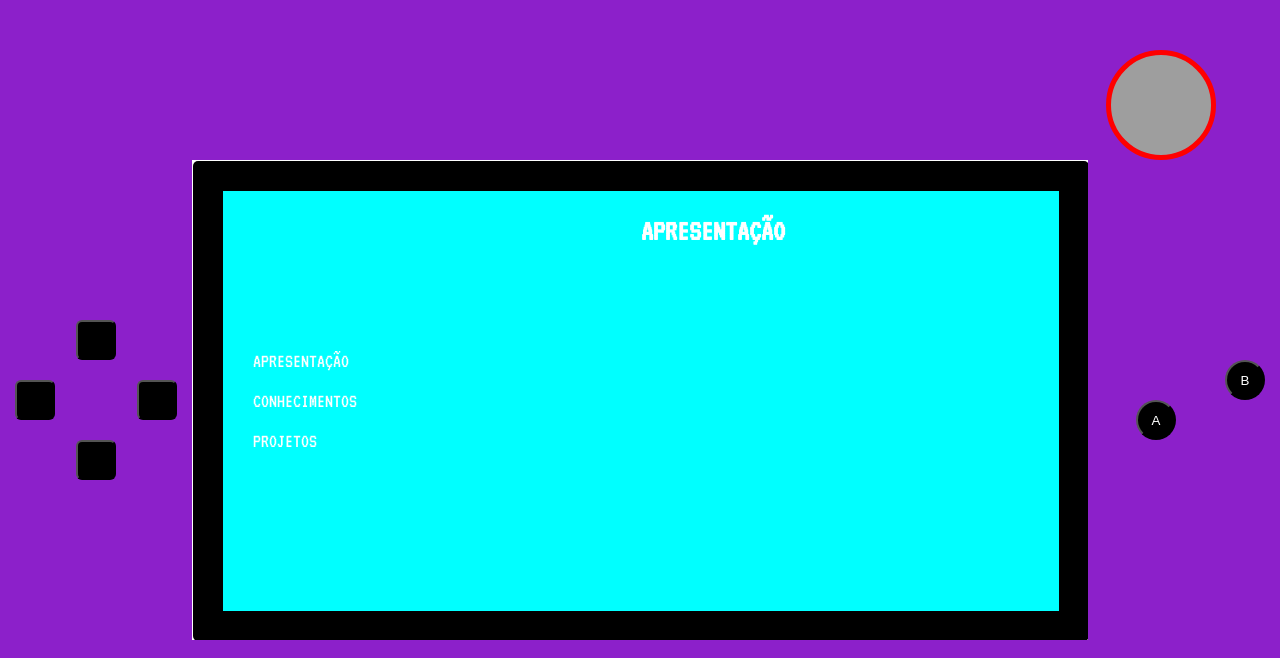
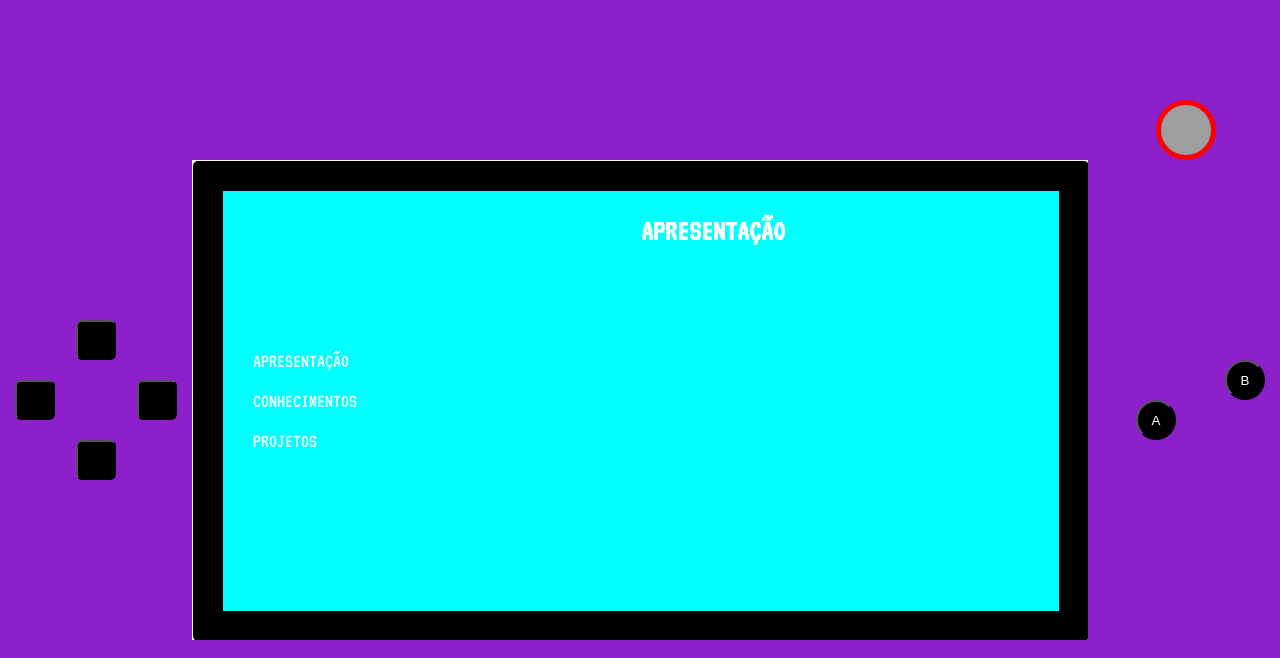
Before and after one commit to LeoSouza221/meu-site, a website: page index.html in a window 1280 px wide. Drawn offline with Linux system fonts and the light colour scheme; grey boxes are pictures that could not be loaded.

Commit message:
Ajustado tamanho avatar

```diff
--- a/resources/css/style.css
+++ b/resources/css/style.css
@@ -29,8 +29,8 @@ body {
 }
 
 .avatar {
-    width: 100px;
-    height: 100px;
+    width: 50px;
+    height: 50px;
     position: absolute;
     bottom: 0;
     right: 5%;
```
